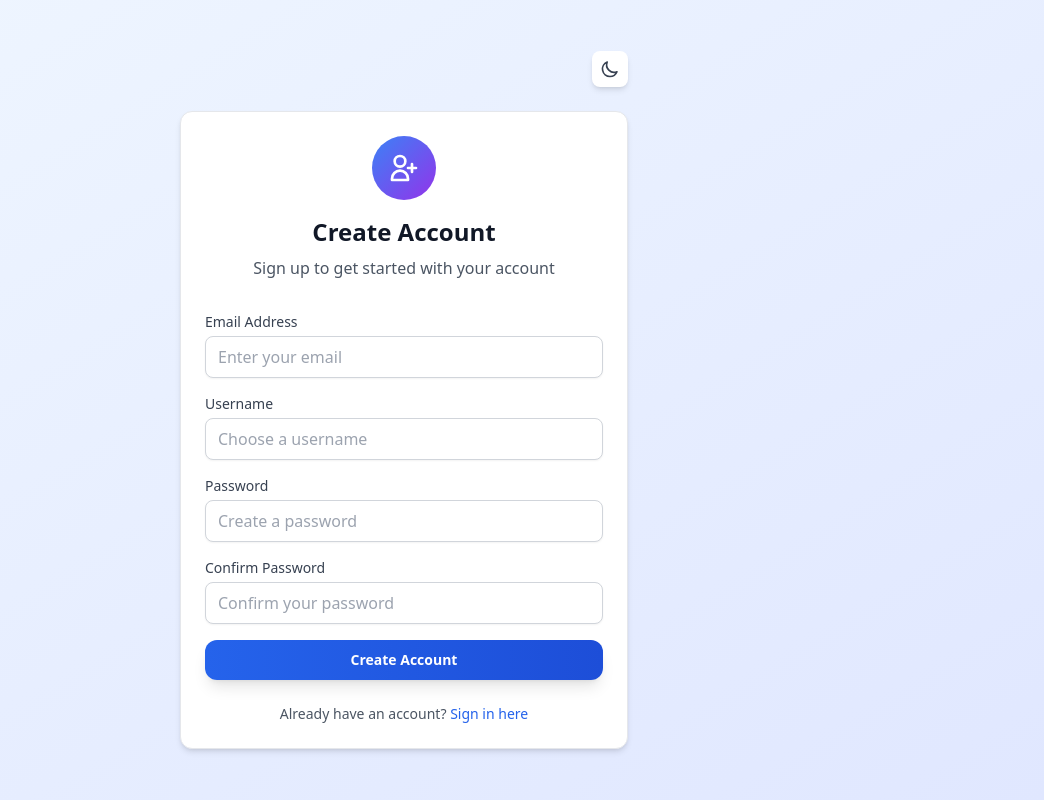
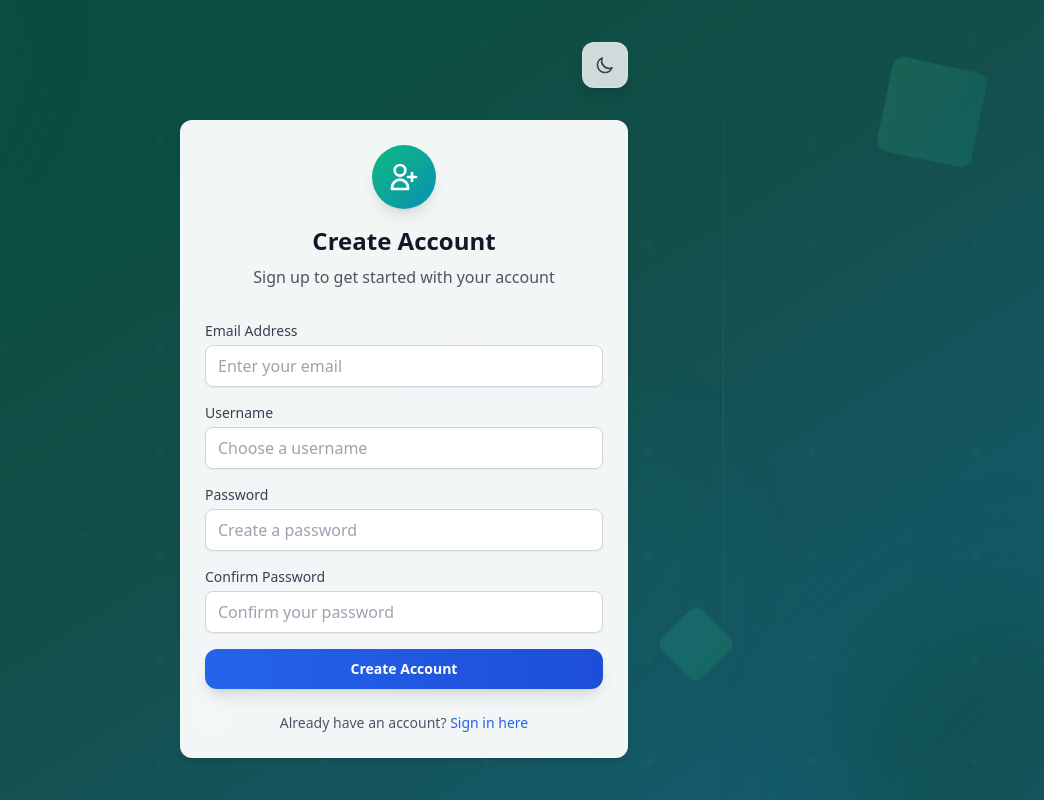
Before and after one commit to vedhavk/Hackp, a React (Vite) app: page /register in a window 1280 px wide. Shown: the whole page, without its empty margins (236-1280 px from the left). Built offline with nearby package versions, Linux system fonts and the light colour scheme.

Commit message:
login page edited

```diff
--- a/src/pages/LoginPage.jsx
+++ b/src/pages/LoginPage.jsx
@@ -199,12 +199,36 @@ const LoginPage = () => {
   };
 
   return (
-    <div className="min-h-screen flex items-center justify-center bg-gradient-to-br from-slate-50 via-blue-50 to-indigo-100 dark:from-gray-900 dark:via-slate-900 dark:to-gray-800 p-4 relative overflow-hidden">
-      {/* Background decorative elements */}
+    <div className="min-h-screen flex items-center justify-center bg-gradient-to-br from-indigo-900 via-purple-900 to-pink-800 dark:from-gray-900 dark:via-slate-900 dark:to-black p-4 relative overflow-hidden">
+      {/* Animated Background Pattern */}
       <div className="absolute inset-0 overflow-hidden pointer-events-none">
-        <div className="absolute -top-40 -right-40 w-80 h-80 bg-blue-400/10 rounded-full blur-3xl"></div>
-        <div className="absolute -bottom-40 -left-40 w-80 h-80 bg-purple-400/10 rounded-full blur-3xl"></div>
-        <div className="absolute top-1/2 left-1/2 transform -translate-x-1/2 -translate-y-1/2 w-96 h-96 bg-indigo-400/5 rounded-full blur-3xl"></div>
+        {/* Floating Geometric Shapes */}
+        <div className="absolute top-10 left-10 w-20 h-20 bg-gradient-to-r from-cyan-400/20 to-blue-500/20 rounded-lg rotate-45 animate-pulse"></div>
+        <div className="absolute top-32 right-20 w-16 h-16 bg-gradient-to-r from-purple-400/20 to-pink-500/20 rounded-full animate-bounce"></div>
+        <div className="absolute bottom-20 left-1/4 w-12 h-12 bg-gradient-to-r from-green-400/20 to-emerald-500/20 rounded-lg rotate-12 animate-pulse delay-1000"></div>
+        <div className="absolute bottom-40 right-1/3 w-8 h-8 bg-gradient-to-r from-yellow-400/20 to-orange-500/20 rounded-full animate-bounce delay-500"></div>
+
+        {/* Large Background Blobs */}
+        <div className="absolute -top-40 -right-40 w-96 h-96 bg-gradient-to-br from-blue-400/10 to-cyan-500/10 rounded-full blur-3xl animate-pulse"></div>
+        <div className="absolute -bottom-40 -left-40 w-80 h-80 bg-gradient-to-br from-purple-400/10 to-pink-500/10 rounded-full blur-3xl animate-pulse delay-2000"></div>
+        <div className="absolute top-1/3 left-1/4 w-72 h-72 bg-gradient-to-br from-indigo-400/5 to-purple-500/5 rounded-full blur-3xl animate-pulse delay-1000"></div>
+
+        {/* Grid Pattern */}
+        <div className="absolute inset-0 opacity-20">
+          <div className="grid grid-cols-12 gap-4 h-full">
+            {Array.from({ length: 144 }).map((_, i) => (
+              <div
+                key={i}
+                className="w-1 h-1 bg-white/10 rounded-full animate-pulse"
+                style={{ animationDelay: `${i * 0.1}s` }}
+              ></div>
+            ))}
+          </div>
+        </div>
+
+        {/* Animated Lines */}
+        <div className="absolute top-0 left-1/4 w-px h-full bg-gradient-to-b from-transparent via-cyan-400/20 to-transparent animate-pulse"></div>
+        <div className="absolute top-0 right-1/3 w-px h-full bg-gradient-to-b from-transparent via-purple-400/20 to-transparent animate-pulse delay-1000"></div>
       </div>
 
       <div className="w-full max-w-md relative z-10">
--- a/src/pages/RegisterPage.jsx
+++ b/src/pages/RegisterPage.jsx
@@ -98,13 +98,48 @@ const RegisterPage = () => {
   };
 
   return (
-    <div className="min-h-screen flex items-center justify-center bg-gradient-to-br from-blue-50 to-indigo-100 dark:from-gray-900 dark:to-gray-800 p-4">
-      <div className="w-full max-w-md">
+    <div className="min-h-screen flex items-center justify-center bg-gradient-to-br from-emerald-900 via-teal-900 to-cyan-800 dark:from-gray-900 dark:via-slate-900 dark:to-black p-4 relative overflow-hidden">
+      {/* Animated Background Pattern */}
+      <div className="absolute inset-0 overflow-hidden pointer-events-none">
+        {/* Floating Geometric Shapes */}
+        <div className="absolute top-16 right-16 w-24 h-24 bg-gradient-to-r from-emerald-400/20 to-teal-500/20 rounded-xl rotate-12 animate-pulse"></div>
+        <div className="absolute top-1/4 left-12 w-18 h-18 bg-gradient-to-r from-cyan-400/20 to-blue-500/20 rounded-full animate-bounce delay-300"></div>
+        <div className="absolute bottom-32 right-1/4 w-14 h-14 bg-gradient-to-r from-teal-400/20 to-green-500/20 rounded-lg rotate-45 animate-pulse delay-700"></div>
+        <div className="absolute bottom-16 left-1/3 w-10 h-10 bg-gradient-to-r from-cyan-400/20 to-emerald-500/20 rounded-full animate-bounce delay-1200"></div>
+
+        {/* Large Background Blobs */}
+        <div className="absolute -top-48 -left-48 w-96 h-96 bg-gradient-to-br from-emerald-400/8 to-teal-500/8 rounded-full blur-3xl animate-pulse delay-500"></div>
+        <div className="absolute -bottom-32 -right-32 w-80 h-80 bg-gradient-to-br from-cyan-400/8 to-blue-500/8 rounded-full blur-3xl animate-pulse delay-1500"></div>
+        <div className="absolute top-1/2 right-1/4 w-72 h-72 bg-gradient-to-br from-teal-400/5 to-emerald-500/5 rounded-full blur-3xl animate-pulse delay-800"></div>
+
+        {/* Hexagonal Pattern */}
+        <div className="absolute inset-0 opacity-10">
+          <div className="grid grid-cols-8 gap-6 h-full justify-items-center items-center">
+            {Array.from({ length: 64 }).map((_, i) => (
+              <div
+                key={i}
+                className="w-2 h-2 bg-gradient-to-r from-emerald-300/30 to-cyan-300/30 transform rotate-45 animate-pulse"
+                style={{ animationDelay: `${i * 0.15}s` }}
+              ></div>
+            ))}
+          </div>
+        </div>
+
+        {/* Animated Lines */}
+        <div className="absolute top-0 left-1/3 w-px h-full bg-gradient-to-b from-transparent via-emerald-400/20 to-transparent animate-pulse delay-200"></div>
+        <div className="absolute top-0 right-1/4 w-px h-full bg-gradient-to-b from-transparent via-cyan-400/20 to-transparent animate-pulse delay-900"></div>
+
+        {/* Floating Particles */}
+        <div className="absolute top-1/4 left-1/2 w-1 h-1 bg-emerald-400/40 rounded-full animate-ping"></div>
+        <div className="absolute top-2/3 left-1/4 w-1 h-1 bg-cyan-400/40 rounded-full animate-ping delay-500"></div>
+        <div className="absolute top-1/3 right-1/3 w-1 h-1 bg-teal-400/40 rounded-full animate-ping delay-1000"></div>
+      </div>
+      <div className="w-full max-w-md relative z-10">
         {/* Theme Toggle */}
-        <div className="flex justify-end mb-6">
+        <div className="flex justify-end mb-8">
           <button
             onClick={toggleTheme}
-            className="p-2 rounded-lg bg-white dark:bg-gray-800 shadow-md hover:shadow-lg transition-all duration-200 text-gray-700 dark:text-gray-300"
+            className="p-3 rounded-xl bg-white/80 dark:bg-gray-800/80 backdrop-blur-sm shadow-lg hover:shadow-xl transition-all duration-300 text-gray-700 dark:text-gray-300 hover:scale-105 border border-white/20 dark:border-gray-700/50"
             aria-label={`Switch to ${isDark ? "light" : "dark"} theme`}
           >
             {isDark ? (
@@ -139,10 +174,10 @@ const RegisterPage = () => {
           </button>
         </div>
 
-        <Card className="animate-fade-in-up">
+        <Card className="backdrop-blur-sm bg-white/95 dark:bg-gray-800/95 border border-white/20 dark:border-gray-700/50 shadow-2xl animate-fade-in-up">
           {/* Header */}
           <div className="text-center mb-8">
-            <div className="w-16 h-16 mx-auto mb-4 bg-gradient-to-br from-blue-500 to-purple-600 rounded-full flex items-center justify-center">
+            <div className="w-16 h-16 mx-auto mb-4 bg-gradient-to-br from-emerald-500 to-cyan-600 rounded-full flex items-center justify-center shadow-lg">
               <svg
                 className="w-8 h-8 text-white"
                 fill="none"
```
